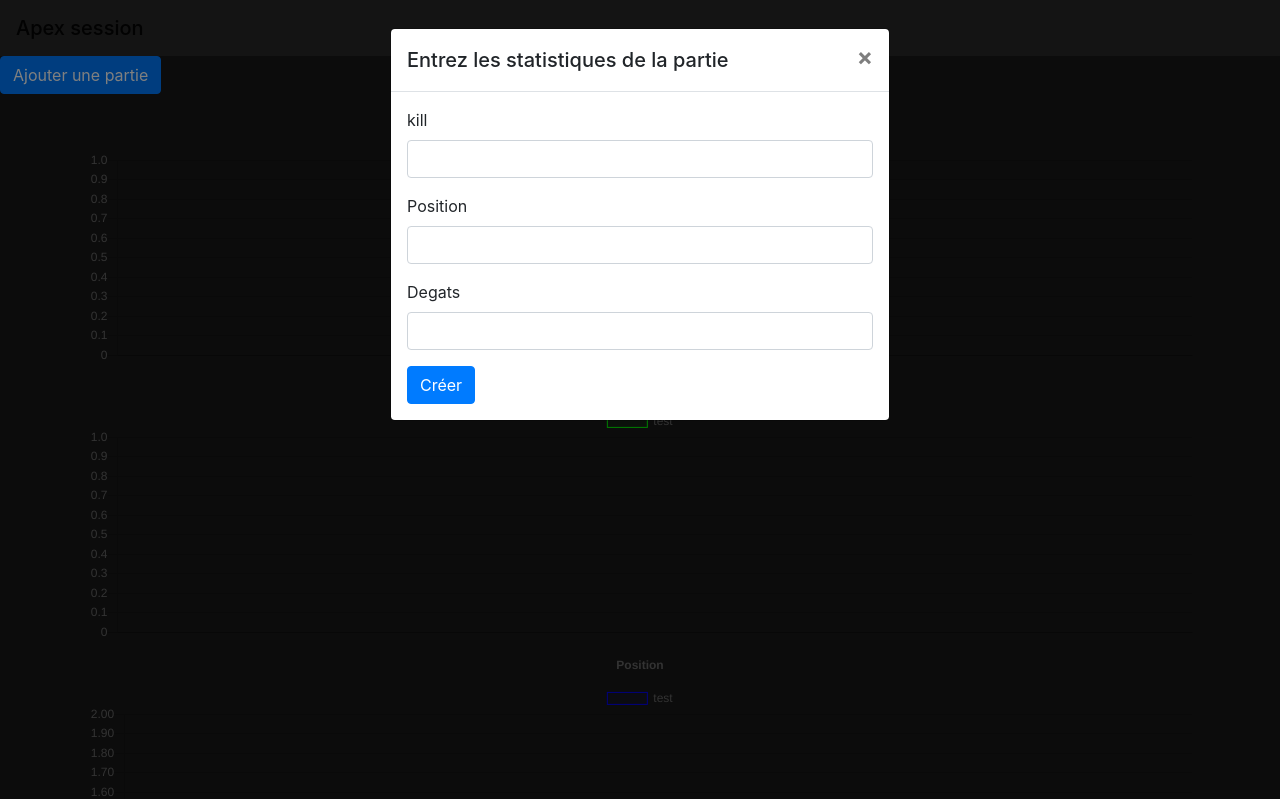
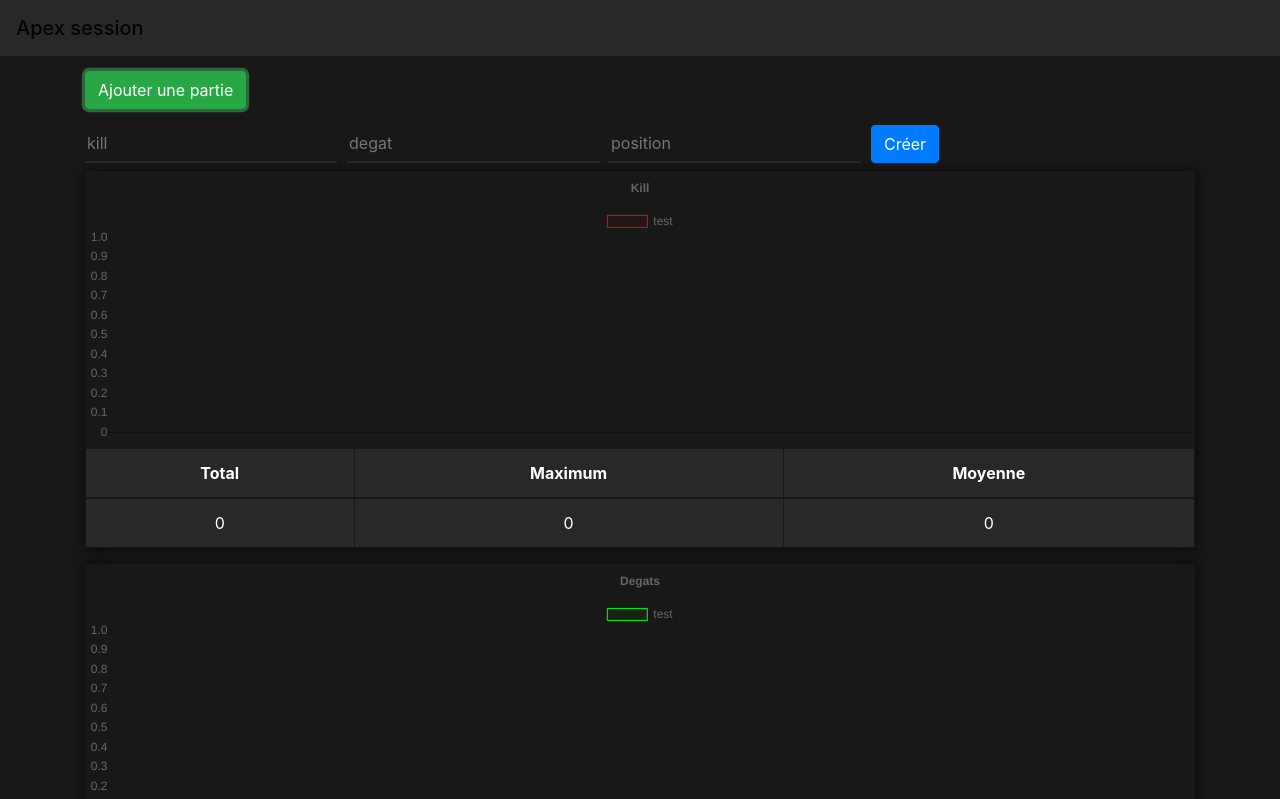
Before and after one commit to landscht/apex_stat, a website built with webpack: page index.html in a window 1280 px wide. Both pictures are taken after a click on the button "Ajouter une partie". Shown: the top 799 px of the page. Built offline with nearby package versions, Linux system fonts and the light colour scheme.

Commit message:
avancement

```diff
--- a/css/main.css
+++ b/css/main.css
@@ -5,3 +5,28 @@
 nav {
 	background-color: #282828
 }
+
+.boutonAdd {
+	margin-top: 15px;
+	margin-bottom: 15px;
+}
+
+
+.table {
+	background-color: #282828 ;
+	color: white;
+	text-align: center
+}
+
+td, th {
+	border-color: #181818!important
+}
+
+.containerChart {
+	box-shadow: 1px 1px 12px rgb(7, 7, 7);
+}
+
+.addPartie input {
+	margin-right: 10px;
+	border-bottom: 2px solid #282828;
+}
--- a/js/Generator.js
+++ b/js/Generator.js
@@ -42,6 +42,7 @@
     }
 
     generate() {
+        document.documentElement.style.overflow = '';
         console.log(this.labels);
         console.log(this.min);
         const corps = `<canvas id="${this.chart}" width="200" height="50"></canvas>
--- a/js/MainPage.js
+++ b/js/MainPage.js
@@ -12,72 +12,145 @@
         this.dataDegat = [];
         this.dataKill = [];
         this.dataPosition = [];
-        this.corps = `<nav class="navbar navbar-light">
+        this.corps = `
+        <nav class="navbar navbar-light">
 		    <span class="navbar-brand mb-0 h1">Apex session</span>
 	    </nav>
-		<!-- Button trigger modal -->
-		<button type="button" class="btn btn-primary" data-toggle="modal" data-target="#exampleModal">
+
+        <div class="container">
+            <button class="btn btn-success boutonAdd">
 		        Ajouter une partie
             </button>
-
-	  <!-- Modal -->
-	  <div class="modal fade" id="exampleModal" tabindex="-1" role="dialog" aria-labelledby="exampleModalLabel" aria-hidden="true">
-		<div class="modal-dialog" role="document">
-		  <div class="modal-content">
-			<div class="modal-header">
-			  <h5 class="modal-title" id="exampleModalLabel">Entrez les statistiques de la partie</h5>
-			  <button type="button" class="close" data-dismiss="modal" aria-label="Close">
-				<span aria-hidden="true">&times;</span>
-			  </button>
+            <div class="containerForm">
+            <form class="form-inline addPartie">
+                <div class="form-group mb-2">
+                <input type="number" class="form-control-plaintext" id="staticEmail2" name="kill" placeholder="kill">
                 </div>
-			<div class="modal-body">
-					<form class="addPartie">
-							<div class="form-group">
-							  <label for="exampleInputEmail1">kill</label>
-							  <input name="kill" type="number" class="form-control" id="exampleInputEmail1" aria-describedby="emailHelp" placeholder="">
+                <div class="form-group mb-2">
+                <input type="number" class="form-control-plaintext" id="staticEmail2" name="degat" placeholder="degat">
                 </div>
-							<div class="form-group">
-								<label for="exampleInputPassword1">Position</label>
-								<input name="position" type="number" class="form-control" id="exampleInputPassword1" placeholder="">
+                <div class="form-group mb-2">
+                <input type="number" class="form-control-plaintext" id="staticEmail2" name="position" placeholder="position">
                 </div>
-							<div class="form-group">
-								<label for="exampleInputPassword1">Degats</label>
-								<input name="degat" type="number" class="form-control" id="exampleInputPassword1" placeholder="">
-							</div>
-							<button type="submit" class="btn btn-primary">Créer</button>
+                <button type="submit" class="btn btn-primary mb-2">Créer</button>
             </form>
           </div>
+            <div class="containerChart">
+                <div class="chartKill">
+
+                </div>
+                <table class="table table-bordered">
+                    <thead>
+                        <tr>
+                            <th scope="col">Total</th>
+                            <th scope="col">Maximum</th>
+                            <th scope="col">Moyenne</th>
+                        </tr>
+                    </thead>
+                    <tbody>
+                        <tr class="tableKill">
+
+                        </tr>
+                    </tbody>
+                </table>
+            </div>
+            <div class="containerChart">
+                <div class="chartDegat">
+
+                </div>
+                <table class="table table-bordered">
+                    <thead>
+                        <tr>
+                            <th scope="col">Total</th>
+                            <th scope="col">Maximum</th>
+                            <th scope="col">Moyenne</th>
+                        </tr>
+                    </thead>
+                    <tbody>
+                        <tr class="tableDegat">
+
+                        </tr>
+                    </tbody>
+                </table>
+            </div>
+            <div class="containerChart">
+                <div class="chartPosition">
+
+                </div>
+                <table class="table table-bordered">
+                    <thead>
+                        <tr>
+                            <th scope="col">Total</th>
+                            <th scope="col">Maximum</th>
+                            <th scope="col">Moyenne</th>
+                        </tr>
+                    </thead>
+                    <tbody>
+                        <tr class="tablePosition">
+
+                        </tr>
+                    </tbody>
+                </table>
             </div>
         </div>
-	  </div>
-	<div class="chartKill container">
+    `;
+        this.submit = this.submit.bind(this);
+    }
 
-	</div>
-	<div class="chartDegat container">
-
-	</div>
-	<div class="chartPosition container">
-
-    </div>`;
-        this.submit = this.submit.bind(this);
+    generateStat(data, type) {
+        if(data.length) {
+            let max = 0;
+            console.log(type);
+            if (type === 'kill' || type === 'degat') { max = -1; }
+            if (type === 'position') { max = 21; }
+            let total = 0;
+            let repet = 0;
+            data.forEach((don) => {
+                let donnee = parseInt(don, 10);
+                total = total + donnee;
+                repet++;
+                if (type === 'kill' || type === 'degat') {
+                    if (max < donnee) {
+                        max = donnee;
+                    }
+                }
+                if (type === 'position') {
+                    if (max > donnee) {
+                        max = donnee;
+                    }
+                }
+            })
+            console.log((total / repet));
+            return `<td>${total}</td><td>${max}</td><td>${(total / repet)}</td>`;
+        }else{
+            return `<td>0</td><td>0</td><td>0</td>`
+        }
     }
 
     render() {
         $('body').html(this.corps);
+        $('.boutonAdd').click((data) => {
+            console.log("clique");
+            document.querySelector('.containerForm').style.display = 'block';
+        })
         const chartKill = new Generator('Kill', 'chartKill', this.dataKill, '255,0,0');
         const chartDegat = new Generator('Degats', 'chartDegat', this.dataDegat, '0,255,0')
         const chartPosition = new Generator('Position', 'chartPosition', this.dataPosition, '0,0,255')
         $('.chartKill').html(chartKill.generate());
         $('.chartDegat').html(chartDegat.generate());
         $('.chartPosition').html(chartPosition.generate());
+        document.documentElement.style.overflow = '';
         console.log(this.dataDegat);
+        $('.tableKill').html(this.generateStat(this.dataKill, 'kill'));
+        $('.tableDegat').html(this.generateStat(this.dataDegat, 'degat'));
+        $('.tablePosition').html(this.generateStat(this.dataPosition, 'position'));
     }
 
     mount(container) {
         console.log("mounted");
         const form = document.querySelector('.addPartie');
         console.log(form);
-        if(!form) {
+        if (!form) {
             return;
         }
         form.addEventListener('submit', this.submit);
@@ -97,15 +170,15 @@
 
         fieldNames.forEach((fieldName) => {
             const value = this.getFieldValue(fieldName);
-            if(!value) {
+            if (!value) {
                 errors.push(`Le champ ${fieldName} ne peut etre vide`);
             }
             values[fieldName] = value;
         });
         console.log('jarrive ici')
-        if(errors.length) {
+        if (errors.length) {
             alert(errors.join('\n'));
-        }else{
+        } else {
             const form = document.querySelector('addPartie');
             console.log('ici aussi');
             console.log(values);
@@ -114,6 +187,7 @@
             this.dataPosition.push(values.position);
             this.render();
             this.mount();
+            document.documentElement.style.overflow = '';
         }
     }
 
--- a/js/main.js
+++ b/js/main.js
@@ -3,7 +3,9 @@
 import Generator from './Generator';
 import MainPage from './MainPage';
 
+
 const mainPage = new MainPage();
 
 mainPage.render();
 mainPage.mount();
+document.querySelector('.containerForm').style.display = 'none';
```
Also changed, not shown: 2 other files. Lines whose indentation alone changed are shown as unchanged.
